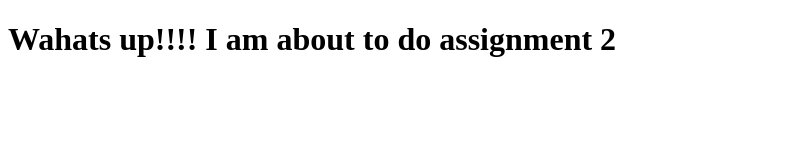
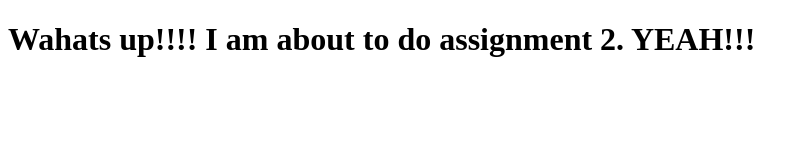
Before and after one commit to jgochezzzz/coursera-jaime-assignments, a plain HTML site: page site/index.html in a window 1280 px wide. Shown: the whole page, without its empty margins (0-808 px from the left). Drawn offline with Linux system fonts and the light colour scheme.

Commit message:
New addition to our page content.

```diff
--- a/site/index.html
+++ b/site/index.html
@@ -4,6 +4,6 @@
 	<title>Hello Coursera</title>
 </head>
 <body>
-<h1> Wahats up!!!! I am about to do assignment 2</h1>
+<h1> Wahats up!!!! I am about to do assignment 2. YEAH!!!</h1>
 </body>
 </html>
```
